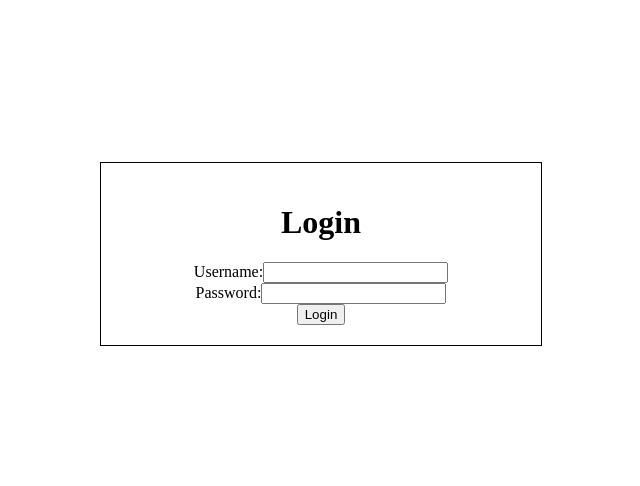
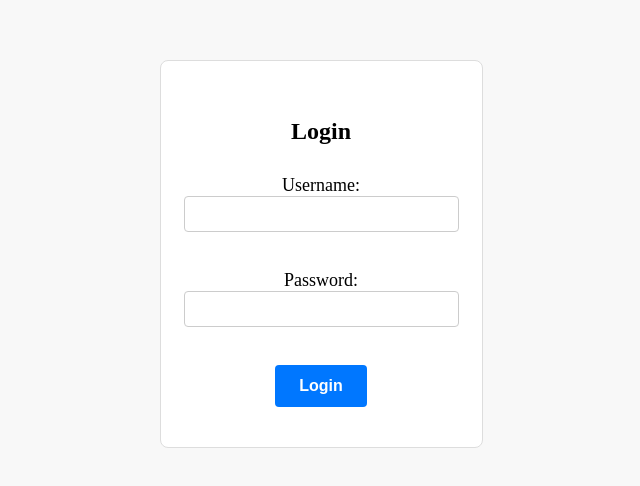
Before and after one commit to KateN87/Twitter-reboot, a React (Create React App) app in the folder frontend/: page /login in a window 1280 px wide. Shown: the part 154-640 px from the top of the page, without its empty margins (319-959 px from the left). Built offline with nearby package versions, Linux system fonts and the light colour scheme; a web font is replaced by a local one.

Commit message:
login done

```diff
--- a/frontend/src/App.css
+++ b/frontend/src/App.css
@@ -31,31 +31,65 @@
 .App-link {
     color: #61dafb;
 }
+
 /* LOGIN FORM */
 .login-container {
-    display: flex;
-    justify-content: center;
-    align-items: center;
-    height: 100vh;
+  display: flex;
+  justify-content: center;
+  align-items: center;
+  height: 100vh;
+  background-color: #f8f8f8;
 }
 
-@keyframes App-logo-spin {
-    from {
-        transform: rotate(0deg);
-    }
-    to {
-        transform: rotate(360deg);
-    }
+.login-form {
+  display: flex;
+  flex-direction: column;
+  align-items: center;
+  padding: 40px;
+  border: 1px solid #ddd;
+  border-radius: 8px;
+  background-color: #fff;
 }
 
-li {
-    list-style: none;
+.login-form h1 {
+  margin-bottom: 30px;
+  font-size: 24px;
+  font-weight: bold;
 }
-.login-form {
-    border: 1px solid black;
-    padding: 20px;
-    width: 400px;
+
+.login-form label {
+  display: flex;
+  flex-direction: column;
+  align-items: center;
+  margin-bottom: 20px;
+  font-size: 18px;
 }
+
+.login-form input[type="text"],
+.login-form input[type="password"] {
+  width: 100%;
+  padding: 8px 16px;
+  border: 1px solid #ccc;
+  border-radius: 4px;
+  font-size: 16px;
+}
+
+.login-form button[type="submit"] {
+  padding: 12px 24px;
+  border: none;
+  border-radius: 4px;
+  background-color: #0077ff;
+  color: #fff;
+  font-size: 16px;
+  font-weight: bold;
+  cursor: pointer;
+  transition: background-color 0.2s ease-in-out;
+}
+
+.login-form button[type="submit"]:hover {
+  background-color: #0066cc;
+}
+
 
 /* TWEET COMPONENT */
 .tweet-component {
```
